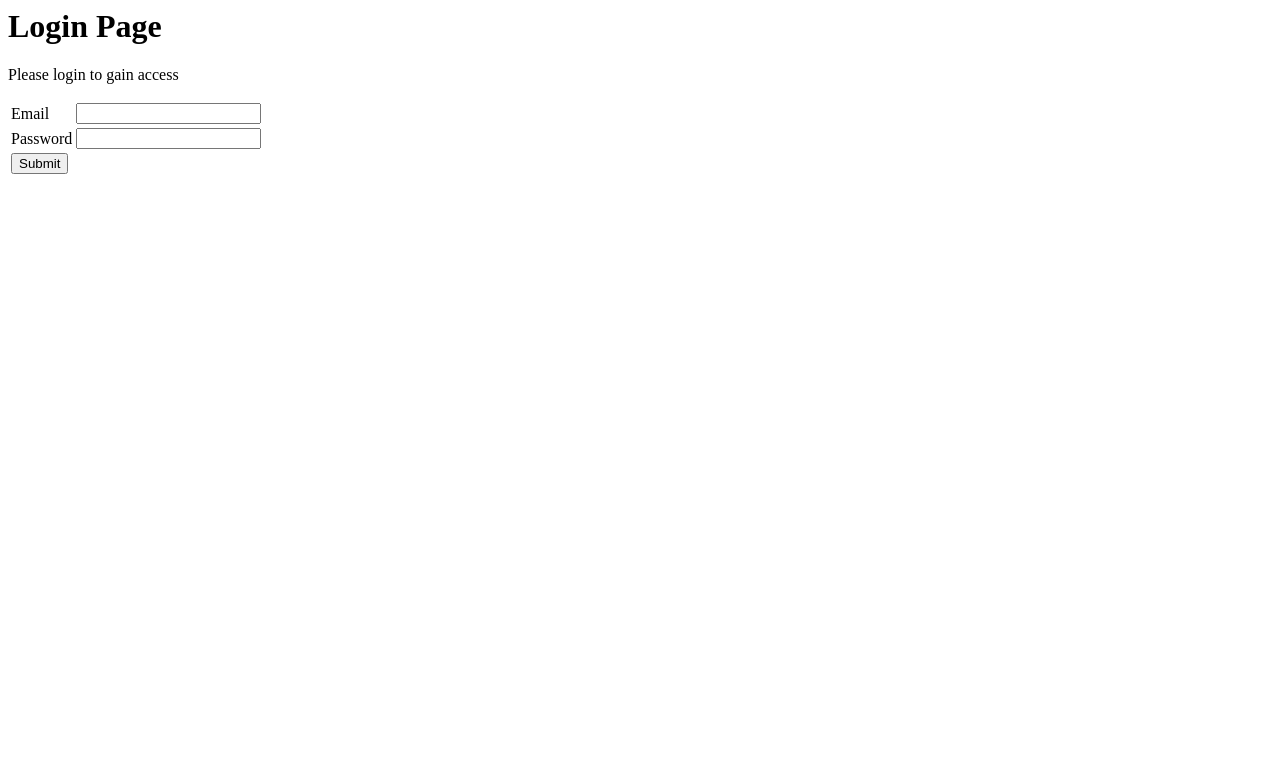
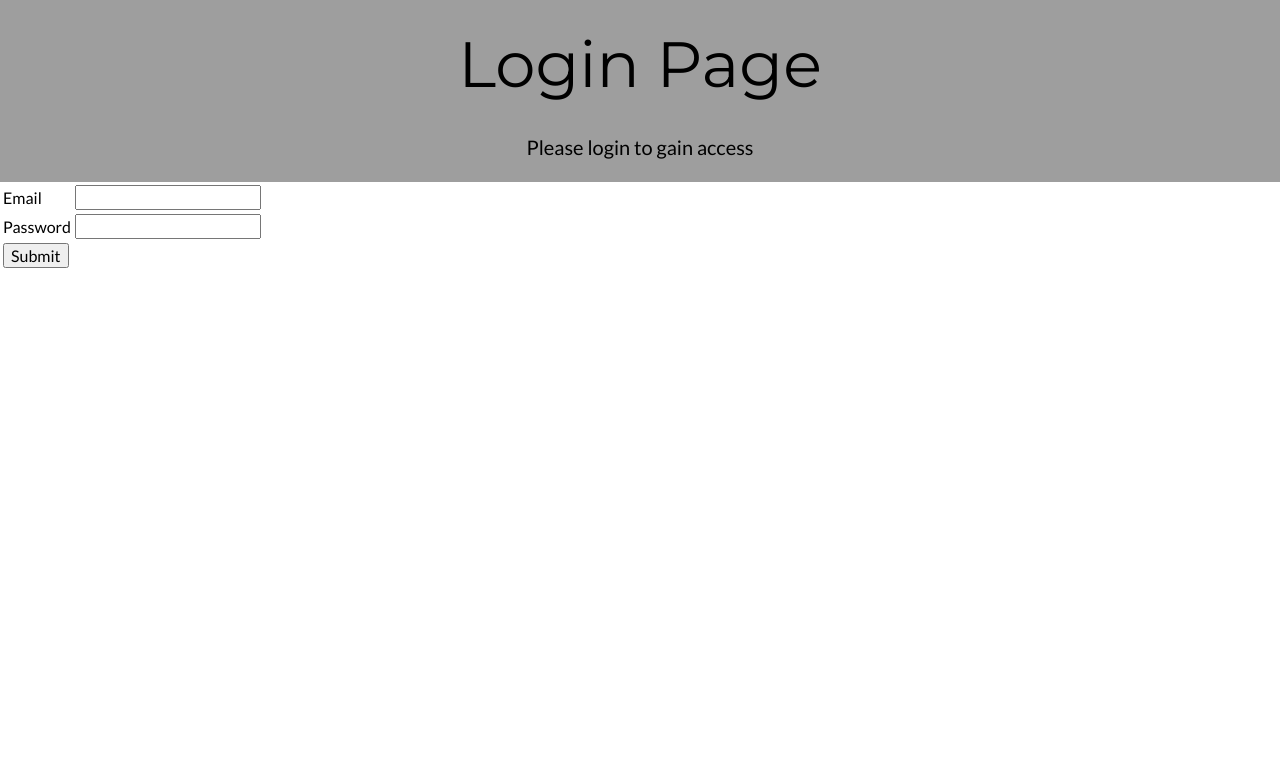
Before and after one commit to CITS3200-GROUP19/CITS3200, a Flask app: page / in a window 1280 px wide. Shown: the top 784 px of the page. Run offline with Flask 3, Linux system fonts and the light colour scheme.

Commit message:
Update login.html

```diff
--- a/templates/login.html
+++ b/templates/login.html
@@ -1,10 +1,32 @@
+
 <html>
 <head>
     <title>Login</title>
+
+ <!-- for about us styling -->
+    <meta name="viewport" content="width=device-width, initial-scale=1.0">
+    <link rel="stylesheet" href="https://www.w3schools.com/w3css/4/w3.css">
+    <link rel="stylesheet" href="https://fonts.googleapis.com/css?family=Lato">
+    <link rel="stylesheet" href="https://fonts.googleapis.com/css?family=Montserrat">
+    <link rel="stylesheet" href="https://cdnjs.cloudflare.com/ajax/libs/font-awesome/4.7.0/css/font-awesome.min.css">
+    <style>
+    body,h1,h2,h3,h4,h5,h6 {font-family: "Lato", sans-serif}
+    .w3-bar,h1,button {font-family: "Montserrat", sans-serif}
+    .fa-anchor,.fa-coffee {font-size:200px}
+    p {font-size: 20px}
+
+</style>
+
 </head>
+
+
 <body>
-	<h1> Login Page</h1>
+    <div class="w3-container w3-grey w3-center">
+	<h1 class="w3-margin w3-jumbo"> Login Page </h1>
+
 	<p> Please login to gain access </p>
+    </div>
+    <div class="w3-center">
     <form method = "post" action = "/login_success">
         <table>
             <tr><td>Email</td><td><input type = 'email' name = 'email'></td></tr>
@@ -12,5 +34,7 @@
             <tr><td><input type = "submit" value = "Submit"></td></tr>
         </table>
     </form>
+    </div>
+
 </body>
 </html>
```
